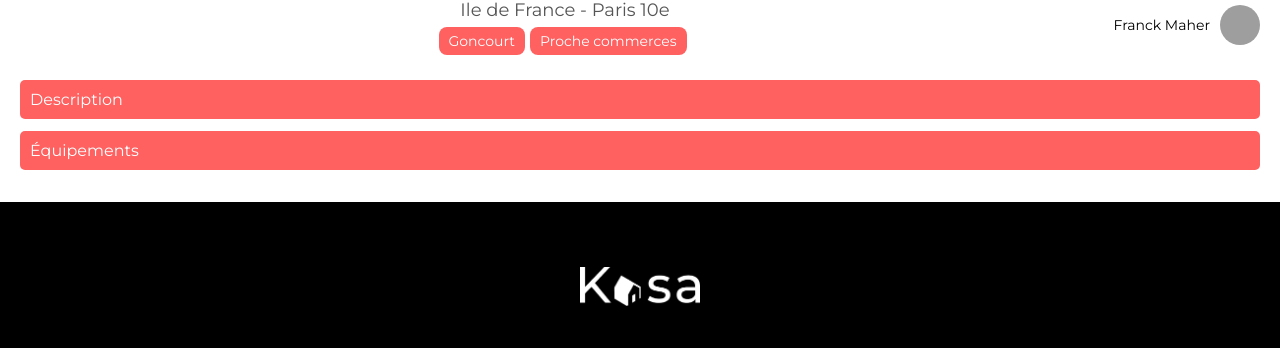
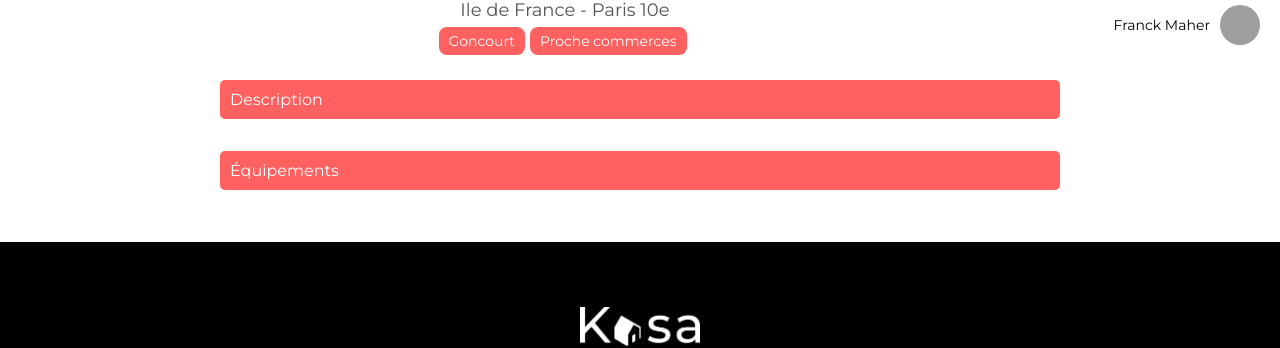
Before and after one commit to SirKalany/Projet-7-Openclassrooms-Kasa, a React (Vite) app in the folder Frontend/: page /logement/0979876d in a window 1280 px wide. Shown: the part 1144-1492 px from the top of the page. Built offline with nearby package versions, Linux system fonts and the light colour scheme; grey boxes are pictures that could not be loaded.

Commit message:
Ajout du Accordion élement

```diff
--- a/Frontend/src/pages/Logement.jsx
+++ b/Frontend/src/pages/Logement.jsx
@@ -1,34 +1,8 @@
 import React, { useEffect, useState } from "react";
 import { useParams, Link } from "react-router-dom";
 import logements from "../data/logements.json";
+import Accordion from "../components/Accordion";
 import "../style/Logement.css"; // Importation du CSS
-
-function Accordion(props) {
-  const [isOpen, setIsOpen] = React.useState(false);
-
-  function toggle() {
-    setIsOpen(!isOpen);
-  }
-
-  return (
-    <div className="accordionItem">
-      <button className="accordionHeader" onClick={toggle}>
-        {props.title}
-      </button>
-      <div className={`accordionBody${isOpen ? " open" : ""}`}>
-        {Array.isArray(props.content) ? (
-          <ul>
-            {props.content.map(function (item, index) {
-              return <li key={index}>{item}</li>;
-            })}
-          </ul>
-        ) : (
-          <p>{props.content}</p>
-        )}
-      </div>
-    </div>
-  );
-}
 
 function Rating(props) {
   const stars = [];
@@ -91,10 +65,22 @@ function Logement() {
         </div>
       </div>
 
-      <div className="accordionSection">
-        <Accordion title="Description" content={logement.description} />
-        <Accordion title="Équipements" content={logement.equipments} />
-      </div>
+<div className="accordionSection">
+  <Accordion
+    menus={[
+      {
+        title: "Description",
+        content: logement.description,
+      },
+      {
+        title: "Équipements",
+        content: Array.isArray(logement.equipments)
+          ? logement.equipments.join(", ")
+          : logement.equipments,
+      },
+    ]}
+  />
+</div>
     </div>
   );
 }
```
